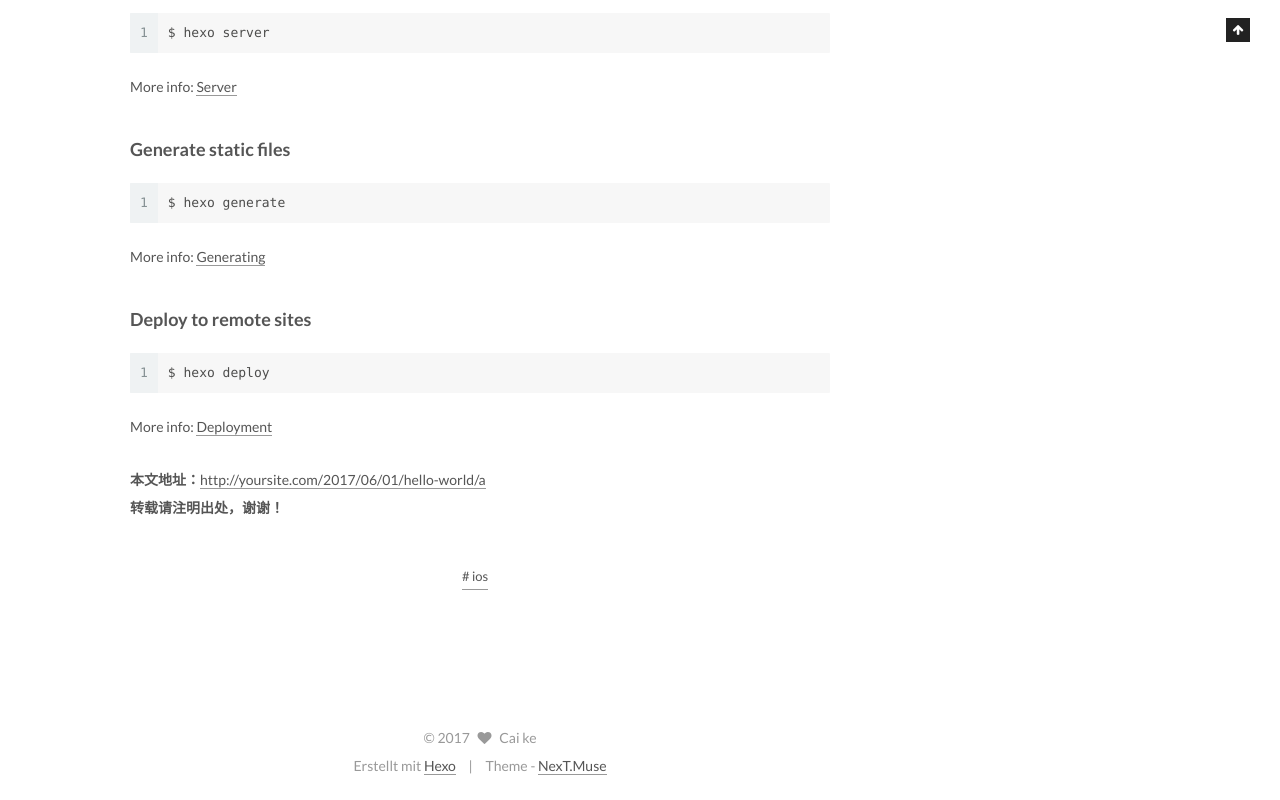
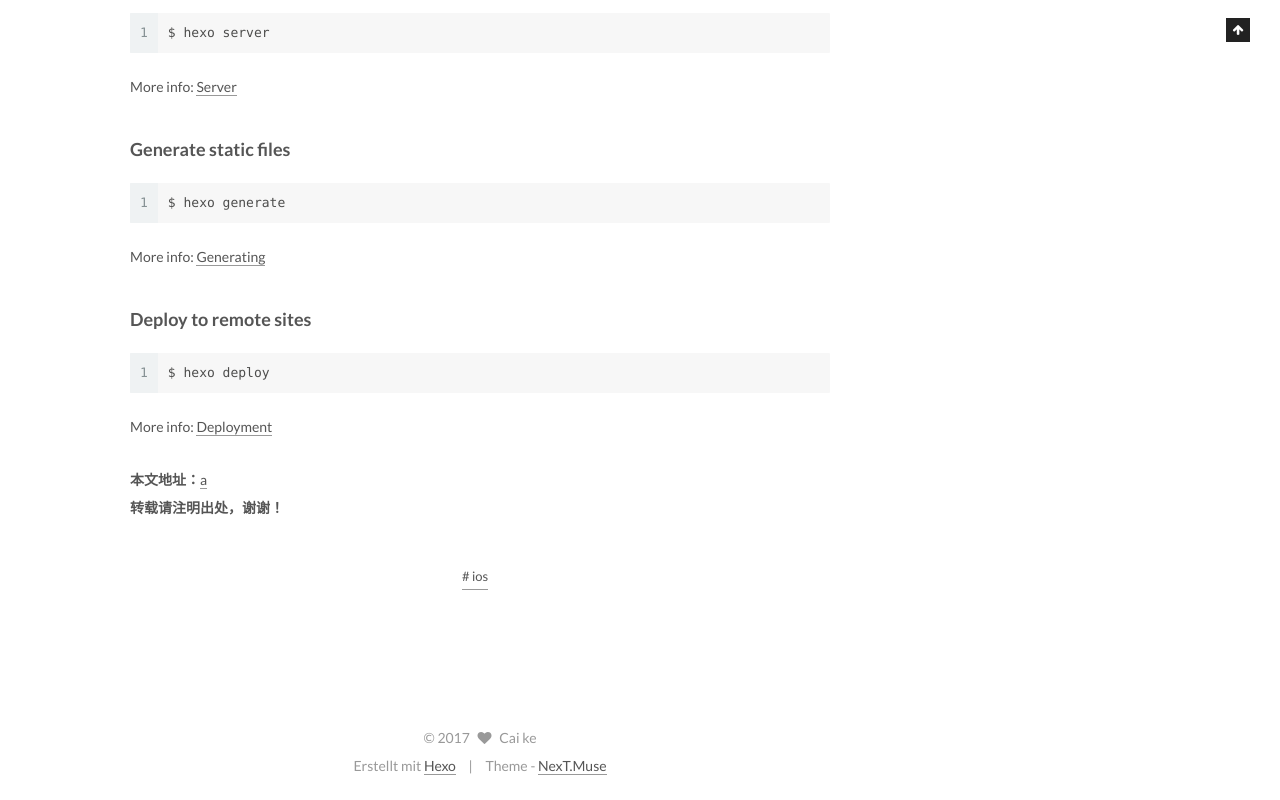
Before and after one commit to 90ck/90ck.github.io, a plain HTML site: page 2017/06/01/hello-world/index.html in a window 1280 px wide. Shown: the part 858-1658 px from the top of the page. Drawn offline with Linux system fonts and the light colour scheme.

Commit message:
Site updated: 2017-06-02 15:40:17

```diff
--- a/2017/06/01/hello-world/index.html
+++ b/2017/06/01/hello-world/index.html
@@ -361,7 +361,7 @@
 
     <div>
           <p id="div-border-left-red">
-          <b>本文地址：</b><a href="/2017/06/01/hello-world/" title="Hello World">http://yoursite.com/2017/06/01/hello-world/a</a><br/><b>转载请注明出处，谢谢！</b>
+          <b>本文地址：</b><a href="/" title="">a</a><br/><b>转载请注明出处，谢谢！</b>
           </p>
     </div>
 
```
Also changed, not shown: index.html (+1 -1 lines).
